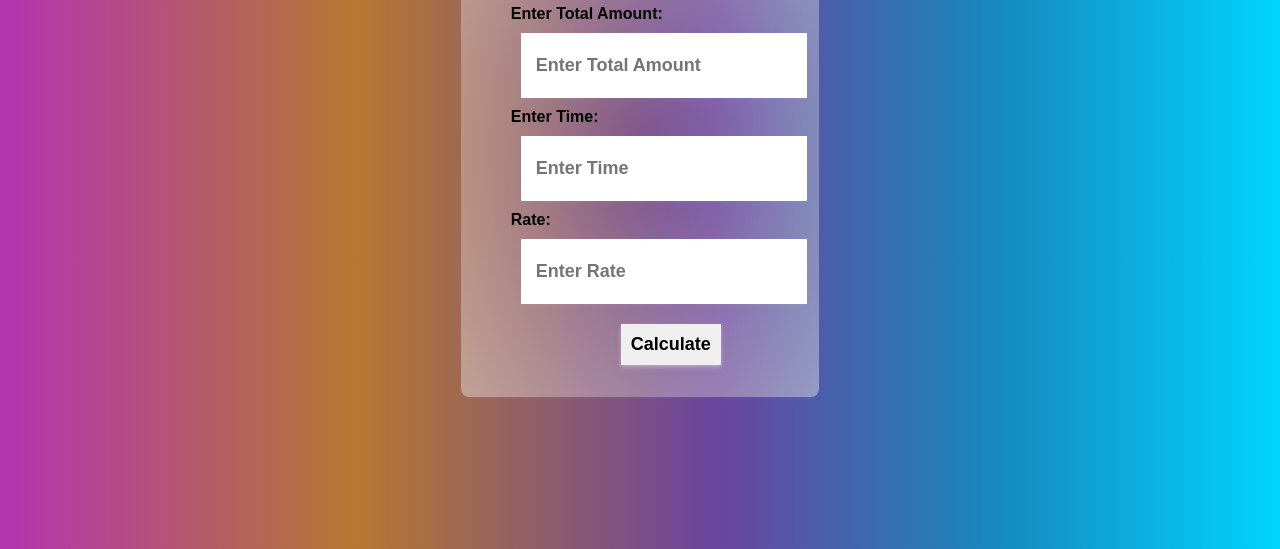
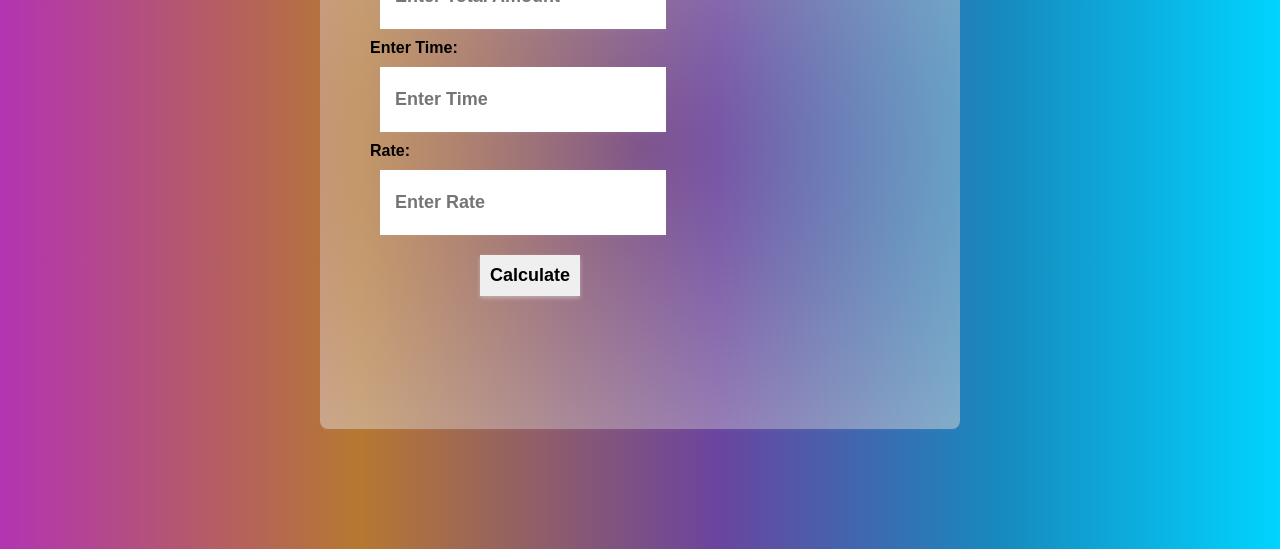
Before and after one commit to yaminikotamsetti/SI, a plain HTML site: page index.html in a window 1280 px wide. Shown: the part 251-800 px from the top of the page. Drawn offline with Linux system fonts and the light colour scheme.

Commit message:
Update simpleinterest.css

```diff
--- a/simpleinterest.css
+++ b/simpleinterest.css
@@ -18,8 +18,8 @@ body{
     text-align: center;
     border-radius: 8px;
     box-shadow: 0 2px 4px rgba(214, 202, 202, 0.05);
-    height: 62vh;
-    width: 28vw;
+    height: 70vh;
+    width: 50vw;
     background: radial-gradient(at center, rgba(214, 202, 202, 0.05), rgba(224, 217, 217, 0.5));
 }
 
```
